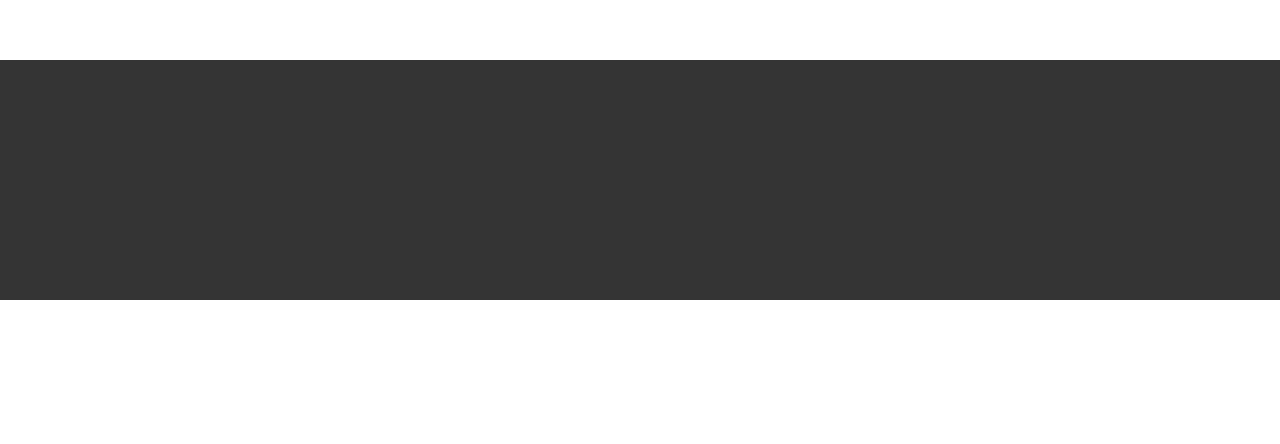
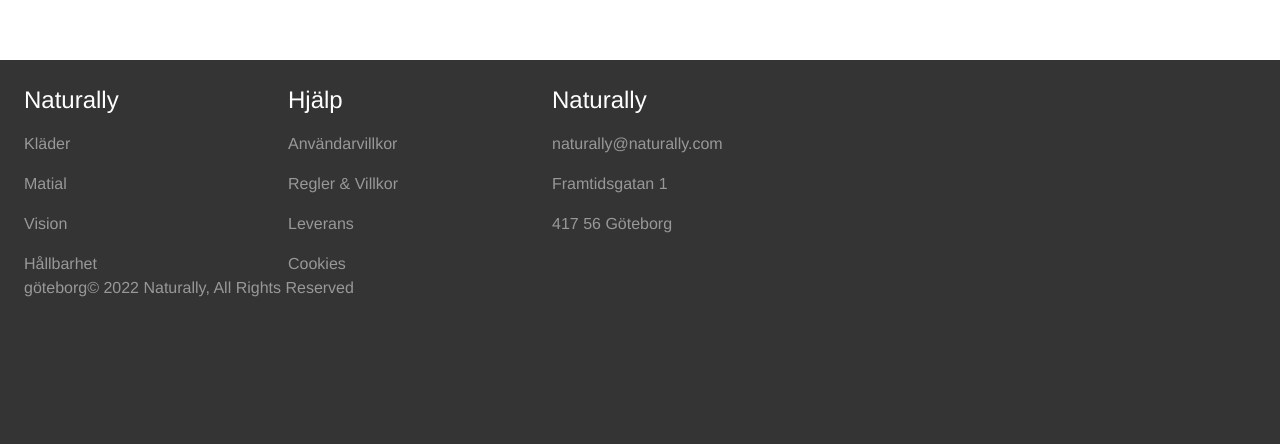
Before and after one commit to AxelEnghamre/Naturally, a website: page index.html in a window 1280 px wide. Shown: the part 1540-1984 px from the top of the page. Before the commit the page ends 1840 px from the top, so only its background shows below. Drawn offline with nearby package versions, Linux system fonts and the light colour scheme; files that its build step writes are made by us from their sources.

Commit message:
footer in prog

```diff
--- a/index.html
+++ b/index.html
@@ -11,6 +11,7 @@
 
     <!-- scripts -->
     <script src="/scripts/menu.js" defer></script>
+    <script src="/scripts/footer.js" defer></script>
 
   </head>
   <body class="bg-white">
@@ -20,7 +21,7 @@
         <img src="/assets/logo/logo_icon.svg" alt="" class="h-full w-auto">
       </button>
 
-      <section class="flex sm:relative fixed top-0 left-0 sm:w-auto w-0 sm:h-auto h-screen sm:bg-transparent bg-glass sm:flex-row flex-col justify-center sm:items-center gap-8 sm:px-4 px-0 sm:duration-0 duration-500 sm:overflow-x-auto overflow-x-scroll" id="menu">
+      <section class="flex sm:relative fixed top-0 right-0 sm:w-auto w-0 sm:h-auto h-screen sm:bg-transparent bg-glass sm:flex-row flex-col justify-center sm:items-center gap-8 sm:px-4 px-0 sm:duration-0 duration-500 sm:overflow-x-auto overflow-x-scroll" id="menu">
         <ul class="flex sm:flex-row flex-col gap-12 sm:h-16 min-h-fit sm:items-center items-start">
           <a href="" class="whitespace-nowrap">Produkter</a>
           <a href="" class="whitespace-nowrap">Om oss</a>
@@ -47,7 +48,56 @@
 
     </main>
 
-    <footer class="w-full min-h-fit h-60 bg-spaceGey">
+    <!-- footer -->
+    <footer class="w-full min-h-fit h-96 p-6 bg-spaceGey text-gravel flex flex-col">
+      <section class="flex sm:flex-row flex-col justify-start max-w-7xl w-full gap-6 mx-auto">
+        <article class="sm:w-60 w-full min-w-fit">
+          <div class="w-full flex flex-row justify-between place-items-center sm:cursor-default cursor-pointer">
+            <h3 class="text-white text-2xl">Naturally</h3>
+            <img src="/assets/icons/arrow.svg" alt="arrow icon" class="h-5 w-auto sm:hidden">
+          </div>
+          <ul class="flex flex-col gap-4 mt-4 sm:h-auto h-0 overflow-hidden">
+            <a href="" class="w-fit">Kläder</a>
+            <a href="" class="w-fit">Matial</a>
+            <a href="" class="w-fit">Vision</a>
+            <a href="" class="w-fit">Hållbarhet</a>
+          </ul>
+        </article>
+
+        <article class="sm:w-60 w-full min-w-fit">
+          <div class="w-full flex flex-row justify-between place-items-center sm:cursor-default cursor-pointer">
+            <h3 class="text-white text-2xl">Hjälp</h3>
+            <img src="/assets/icons/arrow.svg" alt="arrow icon" class="h-5 w-auto sm:hidden">
+          </div>
+          <ul class="flex flex-col gap-4 mt-4 sm:h-auto h-0 overflow-hidden">
+            <a href="" class="w-fit">Användarvillkor</a>
+            <a href="" class="w-fit">Regler & Villkor</a>
+            <a href="" class="w-fit">Leverans</a>
+            <a href="" class="w-fit">Cookies</a>
+          </ul>
+        </article>
+
+        <article class="sm:w-60 w-full min-w-fit">
+          <div class="w-full flex flex-row justify-between place-items-center sm:cursor-default cursor-pointer">
+            <h3 class="text-white text-2xl">Naturally</h3>
+            <img src="/assets/icons/arrow.svg" alt="arrow icon" class="h-5 w-auto sm:hidden">
+          </div>
+          <ul class="flex flex-col gap-4 mt-4 sm:h-auto h-0 overflow-hidden">
+            <a href="" class="w-fit">naturally@naturally.com</a>
+            <p class="w-fit">Framtidsgatan 1</p>
+            <p class="w-fit">417 56 Göteborg</p>
+          </ul>
+        </article>
+      </section>
+
+      <section class="flex flex-row">
+        <a href="">göteborg</a>
+        <p>© 2022 Naturally, All Rights Reserved</p>
+        <div>
+
+        </div>
+      </section>
+
 
     </footer>
   </body>
--- /dev/null
+++ b/scripts/footer.js
@@ -0,0 +1,8 @@
+const footerArticles = document.querySelectorAll("footer section article");
+
+footerArticles.forEach((artcile) => {
+  artcile.addEventListener("click", () => {
+    const ul = artcile.querySelector("ul");
+    ul.classList.toggle("h-0");
+  });
+});
```
Also changed, not shown: assets/icons/arrow.svg (added).
